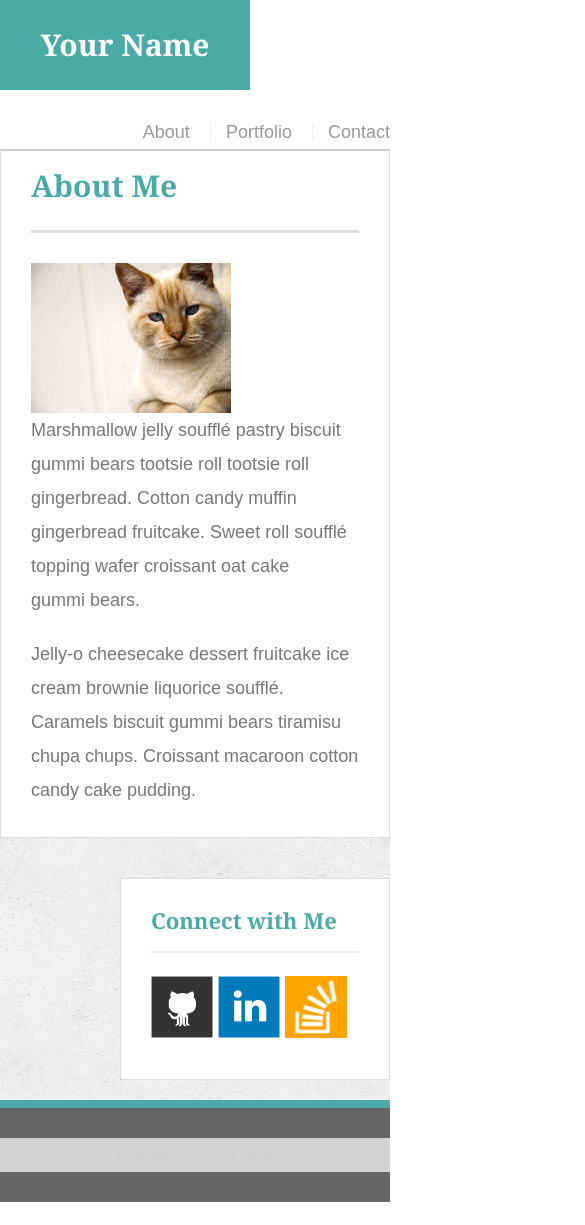
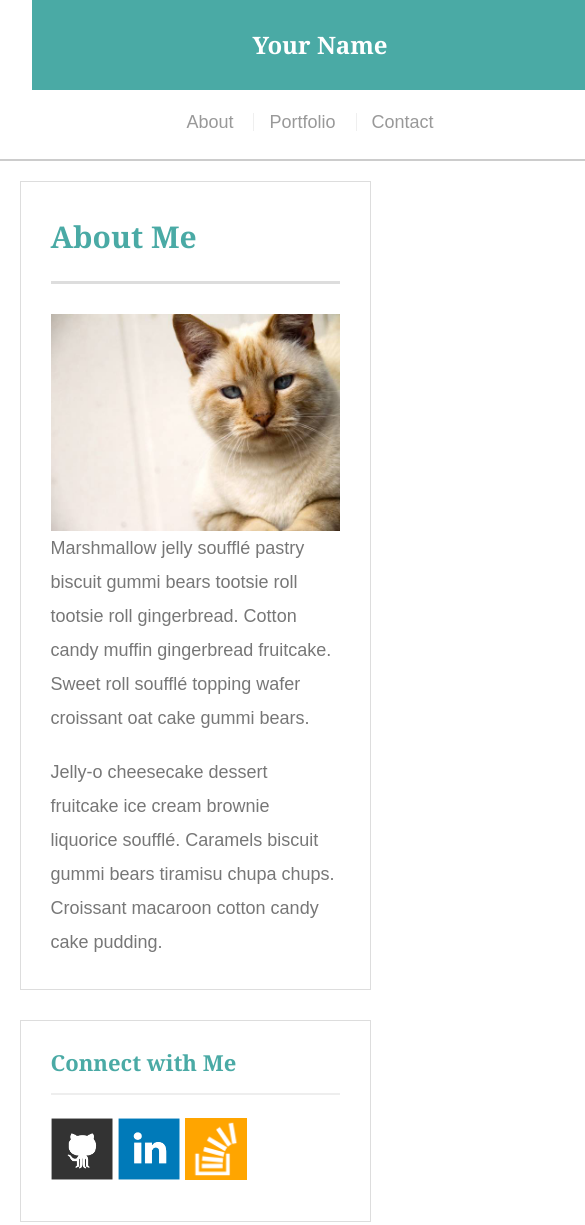
Before and after one commit to pilot777sk/responsive-portfolio, a plain HTML site: page index.html in a window 390 px wide. Shown: the top 1225 px of the page, 585 px wide, since content can reach past the window. Before the commit the page ends 1202 px from the top, so only its background shows below. Drawn offline with Linux system fonts and the light colour scheme.

Commit message:
added media query 640 768 980

```diff
--- a/assets/css/style.css
+++ b/assets/css/style.css
@@ -1,9 +1,9 @@
 body {
-  font-family: Arial, "Helvetica Neue", Helvetica, sans-serif;
+  font-family: Arial, “Helvetica Neue”, Helvetica, sans-serif;
   font-size: 18px;
   line-height: 34px;
   color: #777;
-  background: url("../images/concrete_seamless.png");
+  background: url(“../images/concrete_seamless.png”);
 }
 
 * {
@@ -33,9 +33,9 @@ p:last-child {
 h1,
 h2,
 h3 {
-  font-family: Georgia, Times, "Times New Roman", serif;
+  font-family: Georgia, Times, “Times New Roman”, serif;
   font-weight: 700;
-  color: #4aaaa5;
+  color: #4aaaa5 ;
 }
 
 h1 {
@@ -67,19 +67,20 @@ h3 {
   float: left;
   width: 250px;
   height: 90px;
-  font-family: Georgia, Times, "Times New Roman", serif;
+  font-family: Georgia, Times, “Times New Roman”, serif;
   font-size: 30px;
   font-weight: 700;
   line-height: 90px;
   color: #fff;
   text-align: center;
   text-decoration: none;
-  background: #4aaaa5;
+  background: #4aaaa5 ;
 }
 
 nav {
   float: right;
   margin-top: 25px;
+  margin: 25px 25px 0;
 }
 
 nav a {
@@ -89,7 +90,7 @@ nav a {
   line-height: 18px;
   color: #999;
   text-decoration: none;
-  border-left: 1px solid #efefef;
+  border-left: 1px solid #efefef ;
 }
 
 nav a:first-child {
@@ -106,7 +107,7 @@ footer {
   color: #ccc;
   text-align: center;
   background: #666;
-  border-top: 8px solid #4aaaa5;
+  border-top: 8px solid #4aaaa5 ;
 }
 
 /* sidebar */
@@ -186,7 +187,7 @@ h3,
   line-height: 30px;
   color: #fff;
   text-align: center;
-  background: #4aaaa5;
+  background: #4aaaa5 ;
   border-bottom: 0;
 }
 
@@ -234,31 +235,107 @@ input[type=submit] {
   font-size: 18px;
   color: #fff;
   cursor: pointer;
-  background: #4aaaa5;
+  background: #4aaaa5 ;
   border: 0 none;
 }
 
+/*MEDIA QUERIS*/
+@media screen and (max-width: 980px) {
+    .main-section {
+        width: 100%;
 
-/*MEDIA QUERIS*/
+    }
+    .container {
+        width: 90%;
+        max-width: 960px;
+        /*margin: 0 auto;
+        clear: both;*/
+    }
+    .sidebar{
+        float: left;
+        max-width: 650px;
+        padding: 30px;
+        margin-bottom: 20px;
+        background: #fff;
+        border: 1px solid #ddd;
+
+    }
+
+     nav {
+         float: right;
+    }
+
+  @media screen and (max-width: 768px) {
+    .main-section {
+    float: right;
+    width: 100%;
+    padding: 30px;
+    margin: 0 0 40px;
+    background: #fff;
+    border: 1px solid #ddd;
+        }
+
+
+ @media screen and (max-width: 640px) {
+  #main-container {
+  padding-top: 20px;
+  }
+  .main-section {
+    margin-bottom: 30px;
+    margin-top: 0px;
+    width: 640px;
+    max-width: 100%;
+
+  }
+  #masthead {
+    position: relative;
+    top: 0;
+    margin-left: auto;
+    margin-right: auto;
+    width: 640px;
+    margin-bottom: 0px;
+  }
+  nav {
+    width: 100%;
+    margin-top: 15px;
+    margin-bottom: 20px;
+    font-family: Arial, “Helvetica Neue”, Helvetica, sans-serif;
+    font-size: 18px;
+    line-height: 34px;
+    color: #777;
+    text-align: center;
+  }
+
+  #logo {
+    width: 100%;
+    height: 90px;
+    max-width: 640px;
+    font-family: Georgia, Times, “Times New Roman”, serif;
+    font-size: 24px;
+    font-weight: 700;
+    line-height: 90px;
+    color: #fff;
+    text-align: center;
+    text-decoration: none;
+    background: #4aaaa5;
+  }
+  .auth-image {
+    float: left;
+    width: 100%;
+    max-width: 575px;
+    height: auto;
+    margin-top: 10px;
+    margin-right: 15px;
+  }
+
+  .sidebar {
+    float: left;
+    width: 100%;
 
 
 
-
-
- @media screen and (max-width: 640px) {
-    .container {
-        background: lightgrey;
-    }
+  padding: 30px;
+  margin-bottom: 20px;
+  background: #fff;
+  border: 1px solid #ddd;
 }
-
-@media screen and (max-width: 768px) {
-    .container {
-        background: blue;
-    }
-}
-
-@media screen and (max-width: 980px) {
-    .container {
-        background: lightgrey;
-    }
-}
--- a/index.html
+++ b/index.html
@@ -3,11 +3,11 @@
 
 <head>
   <meta charset="UTF-8">
-  <meta name="viewport" content="width=device-width, initial-scale=1.0, minimum-scale=1.0">
+
   <title>About | Your Name</title>
   <link rel="stylesheet" type="text/css" href="assets/css/reset.css">
   <link rel="stylesheet" type="text/css" href="assets/css/style.css">
-
+  <meta name="viewport" content="width=device-width, initial-scale=1.0, minimum-scale=1.0">
 </head>
 
 <body>
```
